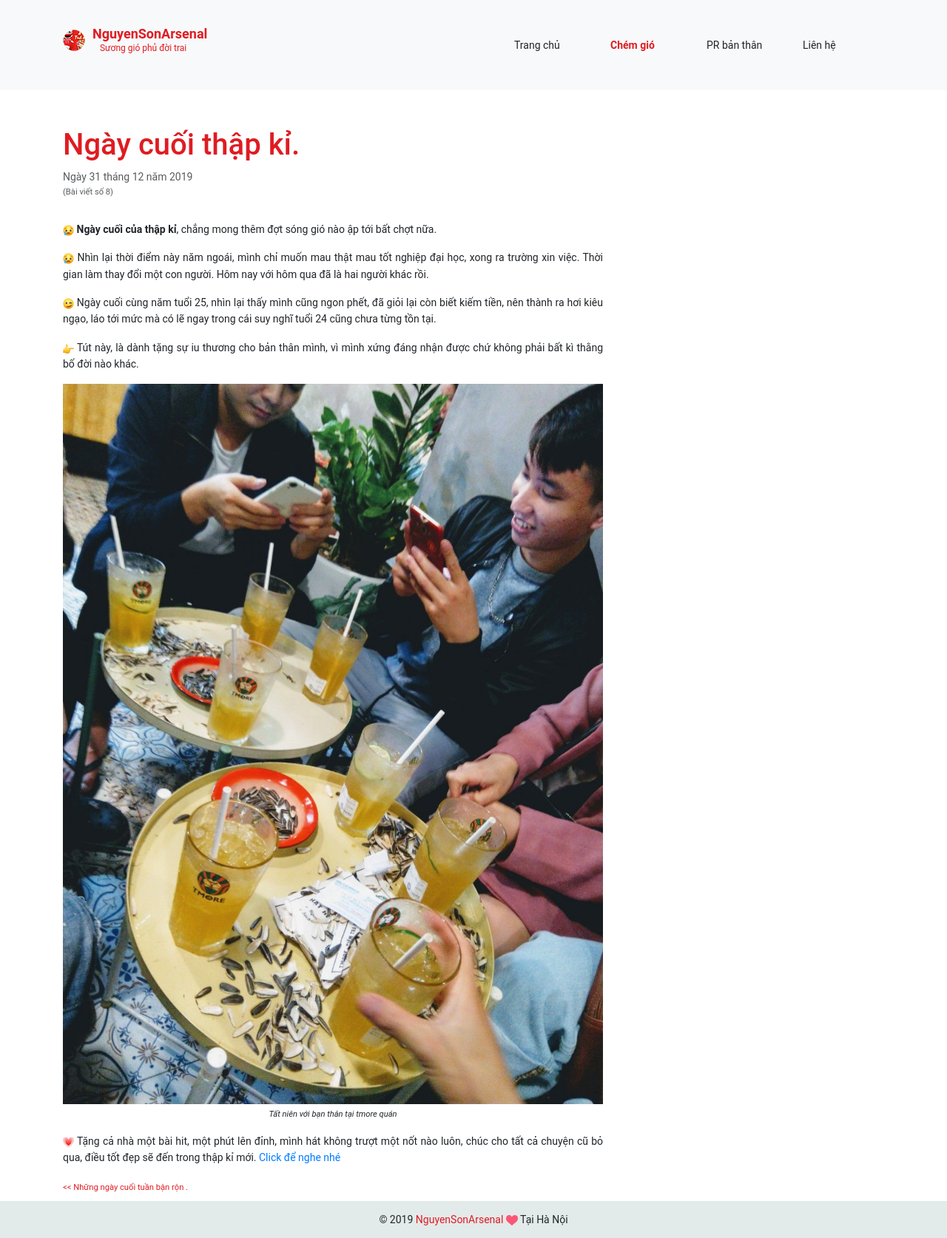
After one commit to NguyenSonArsenal/my_blog, a PHP site: page /post12.php in a window 1280 px wide. The commit adds this page. Shown: the whole page at 74% size. Run offline with PHP 8.4, Linux system fonts and the light colour scheme; some libraries are stand-ins or nearby versions.

Commit message:
add post

```diff
--- /dev/null
+++ b/post12.php
@@ -0,0 +1,69 @@
+<?php
+$metaTitle = "Ngày cuối thập kỉ";
+$metaDescription = "";
+$metaKeyword = "Cuối tuần, thập kỉ, 2019, thứ 7, chủ nhật";
+$canonical = "http://sonnguyen-vlog.top/";
+
+include './includes/header.php';
+?>
+
+<!-- Content: Post detail-->
+<div class="content">
+    <div class="container">
+        <div class="row">
+            <div class="col-sm-8">
+                <div class="content__heading">
+                    <div class="content__title">
+                        <h1 class="color-red">Ngày cuối thập kỉ. </h1>
+                    </div>
+                    <div class="content__time"><span>Ngày 31 tháng 12 năm 2019</span></div>
+                    <div class="content__time"><small>(Bài viết số 8)</small></div>
+                </div>
+
+                <div class="content_body text-justify">
+                    <p>
+                        <img class="img-reaction" src="<?php assets('assets/images/reactions/hack/icon_10.png') ?>">
+                        <strong>Ngày cuối của thập kỉ</strong>, chẳng mong thêm đợt sóng gió nào ập tới bất chợt nữa.
+                    </p>
+
+                    <p>
+                        <img class="img-reaction" src="<?php assets('assets/images/reactions/hack/icon_10.png') ?>">
+                        Nhìn lại thời điểm này năm ngoái, mình chỉ muốn mau thật mau tốt nghiệp đại học, xong ra trường xin việc.
+                        Thời gian làm thay đổi một con người. Hôm nay với hôm qua đã là hai người khác rồi.
+                    </p>
+
+                    <p>
+                        <img class="img-reaction" src="<?php assets('assets/images/reactions/hack/icon_3.png') ?>">
+                        Ngày cuối cùng năm tuổi 25, nhìn lại thấy mình cũng ngon phết,
+                        đã giỏi lại còn biết kiếm tiền, nên thành ra hơi kiêu ngạo,
+                        láo tới mức mà có lẽ ngay trong cái suy nghĩ tuổi 24 cũng chưa từng tồn tại.
+                    </p>
+
+                    <p>
+                        <img class="img-reaction" src="<?php assets('assets/images/reactions/hack/icon_1.png') ?>">
+                        Tút này, là dành tặng sự iu thương cho bản thân mình,
+                        vì mình xứng đáng nhận được chứ không phải bất kì thằng bố đời nào khác.
+                    </p>
+
+                    <img src="<?php assets('assets/images/posts/post12/tat-nien-som-voi-ban-than.jpg') ?>" width="100%"
+                         alt="Tất niên với bạn thân tại tmore quán">
+                    <small style="display: block; text-align: center; padding-top: 5px"><i>Tất niên với bạn thân tại tmore quán</i></small>
+
+                    <p>
+                        <img class="img-reaction" src="<?php assets('assets/images/reactions/hack/icon_4.png') ?>">
+                        Tặng cả nhà một bài hit, một phút lên đỉnh, mình hát không trượt một nốt nào luôn,
+                        chúc cho tất cả chuyện cũ bỏ qua, điều tốt đẹp sẽ đến trong thập kỉ mới.
+                        <a href="https://www.facebook.com/nguyen.son.9615/videos/1621628761309010/">Click để nghe nhé</a>
+                    </p>
+
+                    <div class="action">
+                        <a class="color-red" href="nhung-ngay-cuoi-tuan-ban-ron">
+                            <small><< Những ngày cuối tuần bận rộn .</small>
+                        </a>
+                    </div>
+                </div>
+            </div>
+        </div>
+    </div>
+</div>
+<?php include './includes/footer.php'; ?>
--- a/post9.php
+++ b/post9.php
@@ -40,14 +40,14 @@ include './includes/header.php';
                     <p>
                         <img class="img-reaction" src="<?php assets('assets/images/reactions/hack/icon_1.png') ?>">
                         Đó, cho nên, cuộc sống này, nếu được, thì hãy có cho mình <strong>những sự lựa chọn dễ dàng</strong>.
-                        Khuyên thật lòng anh em may mắn khi đọc được những dòng tự sự này.
+                        Thật lòng mà nói thì nó nên là như vậy.
                     </p>
 
                     <div class="action">
                         <a class="color-red" href="nguoi-thay-va-moi-tinh-7-nam"><small><< Người thầy và mối tình 7 năm.</small></a>
                         <span>&nbsp;&nbsp;&nbsp;&nbsp;&nbsp;&nbsp;</span>
-                        <a class="color-red" href="nhung-ngay-thu-bay-chu-nhat-ban-ron">
-                            <small>Những ngày thứ 7 chủ nhật bận rộn. >></small>
+                        <a class="color-red" href="nhung-ngay-cuoi-tuan-ban-ron">
+                            <small>Những ngày cuối tuần bận rộn. >></small>
                         </a>
                     </div>
                 </div>
```
Also changed, not shown: index.php (+13 -2 lines), post.php (+10 -1 lines), post11.php (+8 -2 lines), .htaccess, assets/images/posts/post12/tat-nien-som-voi-ban-than.jpg (added).
